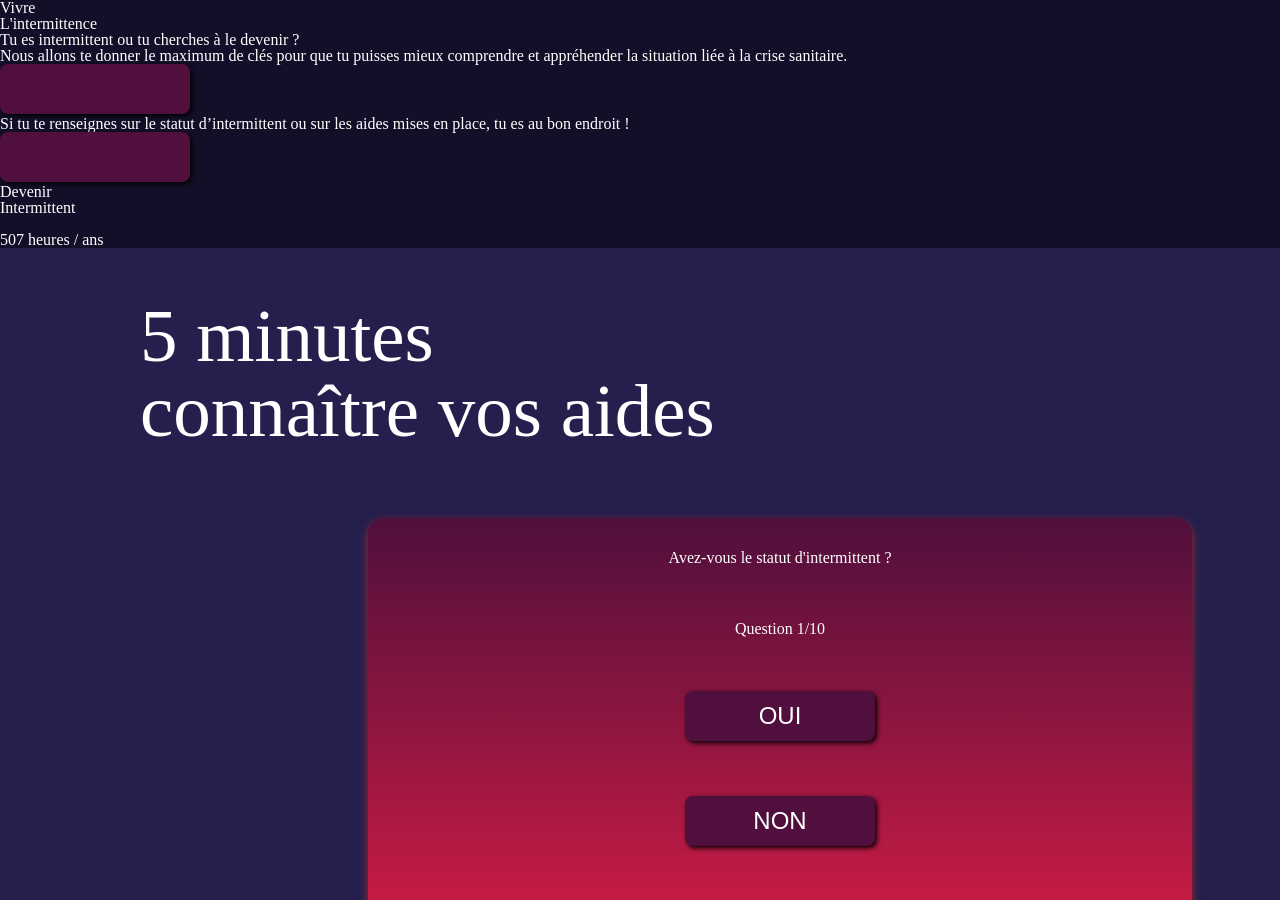
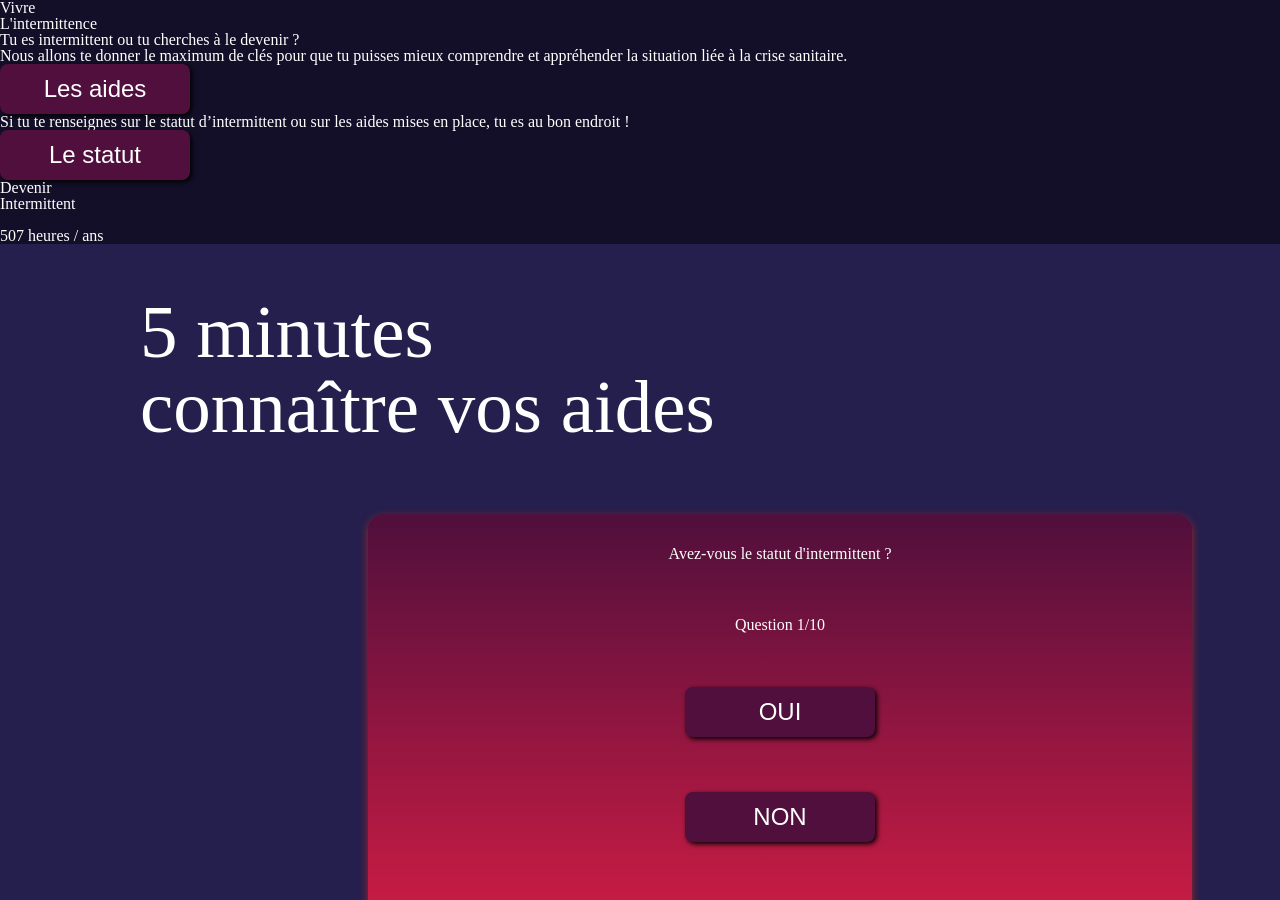
Before and after one commit to MisterAzix/vivre-intermittence, a Jekyll site: the page built from index.md, in a window 1280 px wide and 900 px high. Built offline with Jekyll 4.4.1, drawn with Linux system fonts in a browser that asks for light colours.

Commit message:
boutons remplis

```diff
--- a/_includes/commons/header.html
+++ b/_includes/commons/header.html
@@ -4,10 +4,10 @@
         tu cherches à le devenir ?</h2>
     <div class="help-container">
         <p>Nous allons te donner le maximum de clés pour que tu puisses mieux comprendre et appréhender la situation liée à la crise sanitaire.</p>
-        {% include components/classic_button.html %}
+        {% include components/classic_button.html content="Les aides" %}
     </div>
     <div class="status-container">
         <p>Si tu te renseignes sur le statut d’intermittent ou sur les aides mises en place, tu es au bon endroit !</p>
-        {% include components/classic_button.html %}
+        {% include components/classic_button.html content="Le statut" %}
     </div>
 </header>
```
